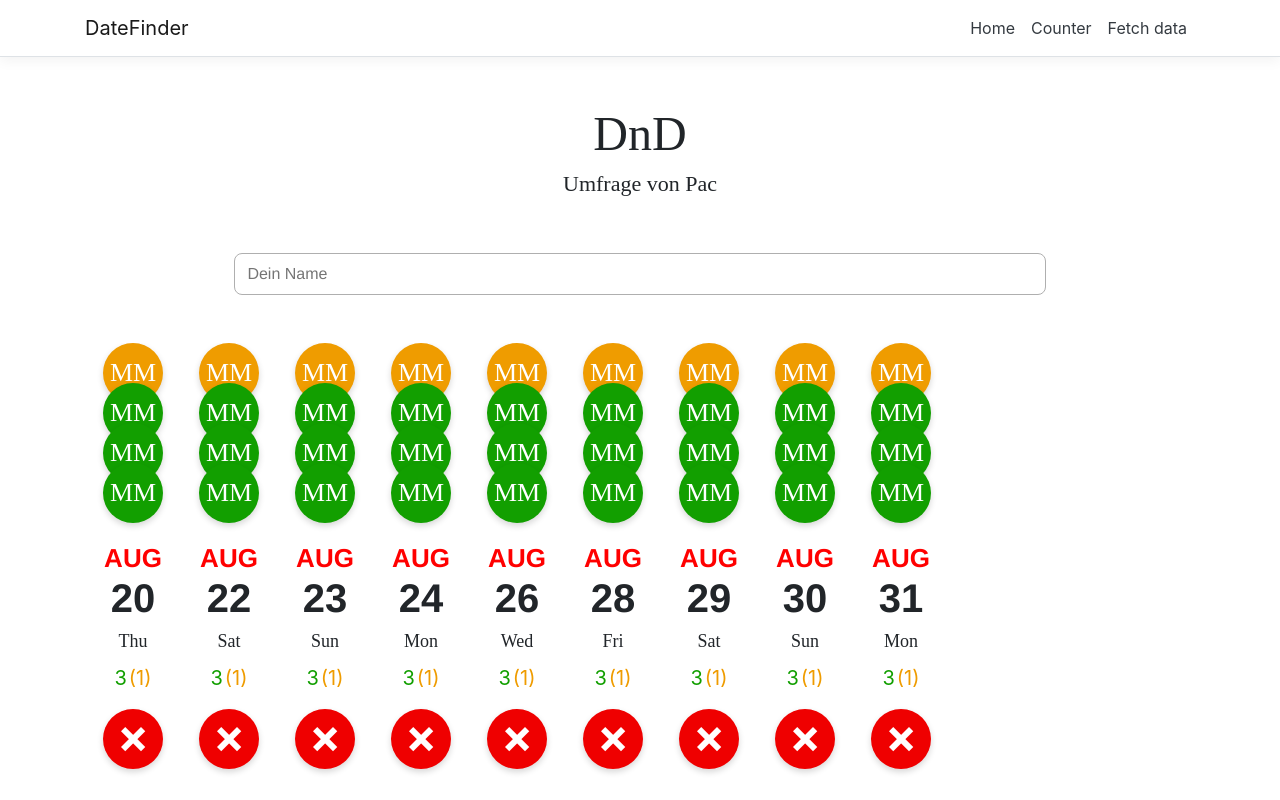
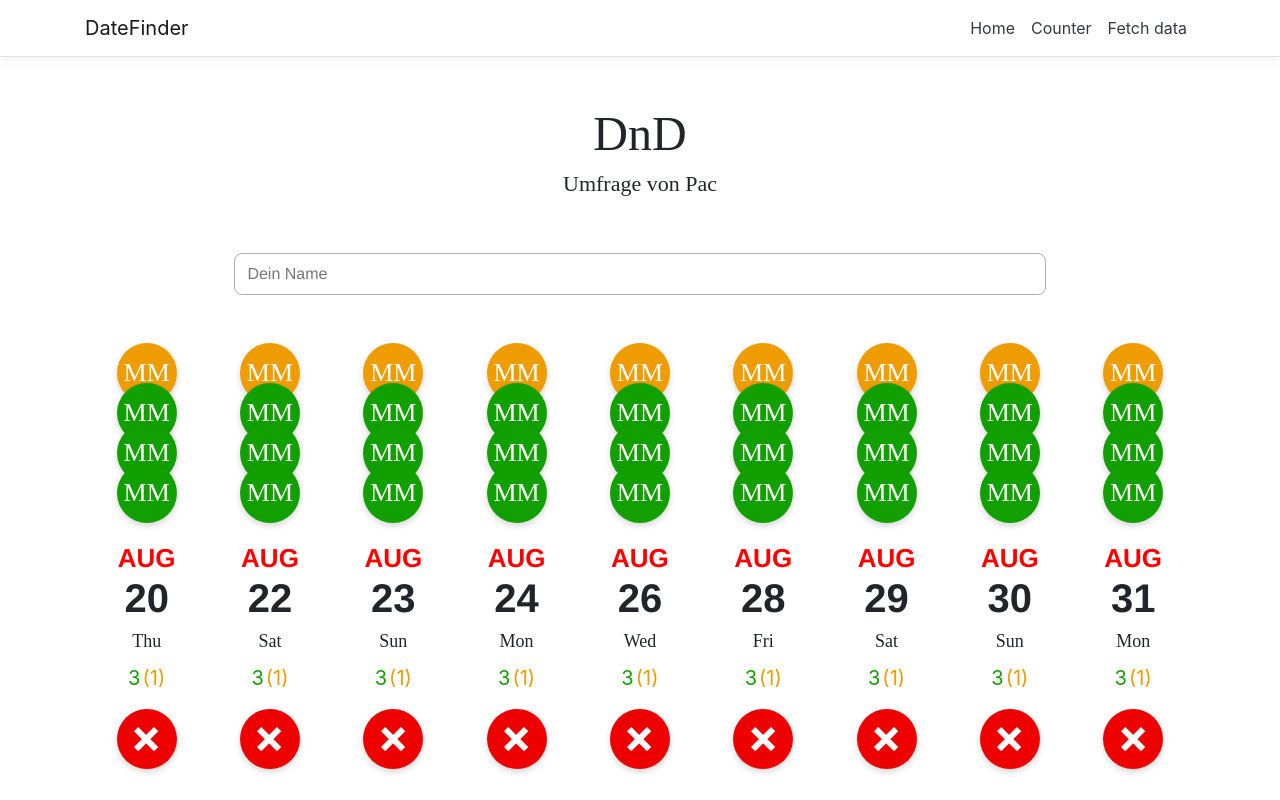
Before and after one commit to Paccos/When, a React (Create React App) app in the folder DateFinder/ClientApp/: page / in a window 1280 px wide. Built offline with nearby package versions, Linux system fonts and the light colour scheme.

Commit message:
Reflect user selection in the results bars

```diff
--- a/DateFinder/ClientApp/src/App.js
+++ b/DateFinder/ClientApp/src/App.js
@@ -107,6 +107,24 @@ const App = (props) => {
 		setUserSelections(selections);
 	};
 
+	const entriesIncludingUserSelections = (entries, userSelections) => {
+		return entries.map((e) => {
+			const selection = userSelections.find((u) => u.date === e.date);
+
+			if (selection.state === 'no') return e;
+			else if (selection.state === 'maybe')
+				return {
+					date: e.date,
+					entries: [...e.entries, { name: username, maybe: true }],
+				};
+			else
+				return {
+					date: e.date,
+					entries: [{ name: username, maybe: false }, ...e.entries],
+				};
+		});
+	};
+
 	return (
 		<Layout>
 			<div className="titleHeading">
@@ -119,7 +137,7 @@ const App = (props) => {
 				></input>
 			</div>
 			<DateGrid
-				entries={namesAndStates}
+				entries={entriesIncludingUserSelections(namesAndStates, userSelections)}
 				userSelections={userSelections}
 				handleUserSelection={handleUserSelection}
 			/>
--- a/DateFinder/ClientApp/src/components/DateView.css
+++ b/DateFinder/ClientApp/src/components/DateView.css
@@ -100,10 +100,11 @@
 	flex-direction: column;
 	align-items: center;
 	width: 60px;
-	margin: 0 18px;
+	margin: 0 auto;
 }
 
 .dateGrid {
 	display: flex;
 	overflow: scroll;
+	align-items: flex-end;
 }
```
